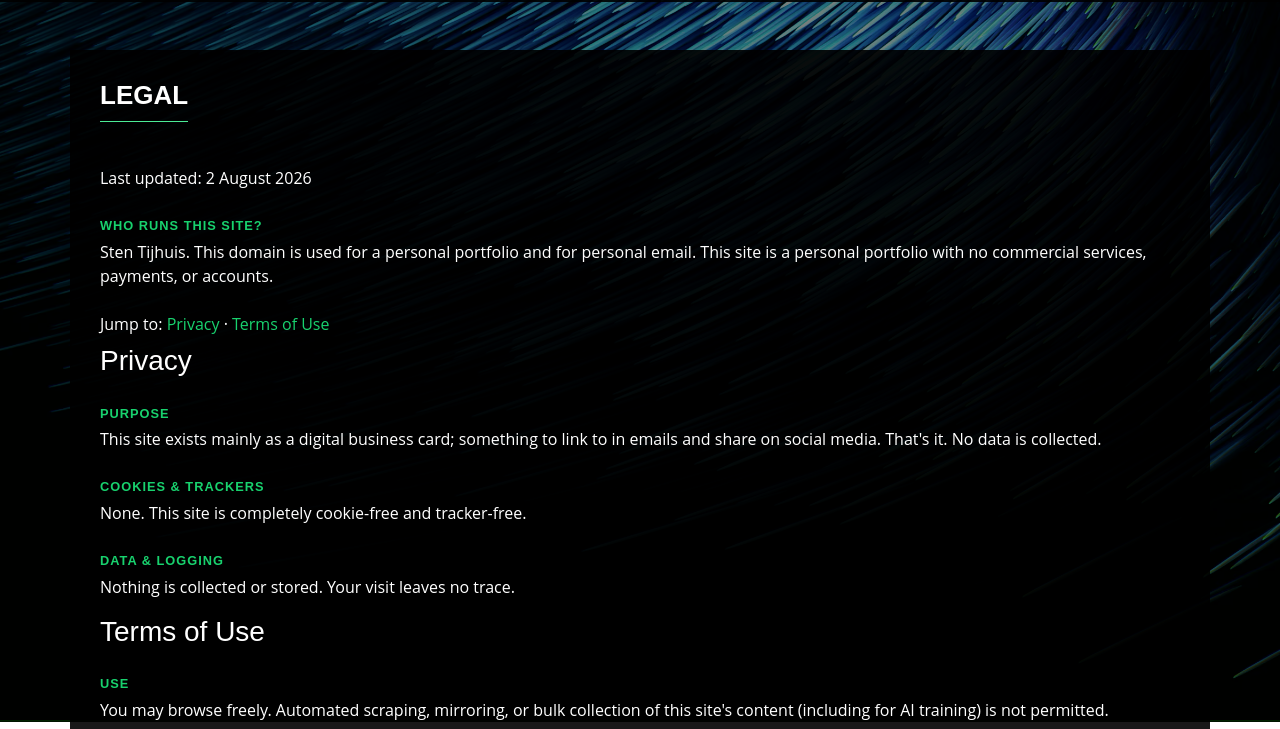
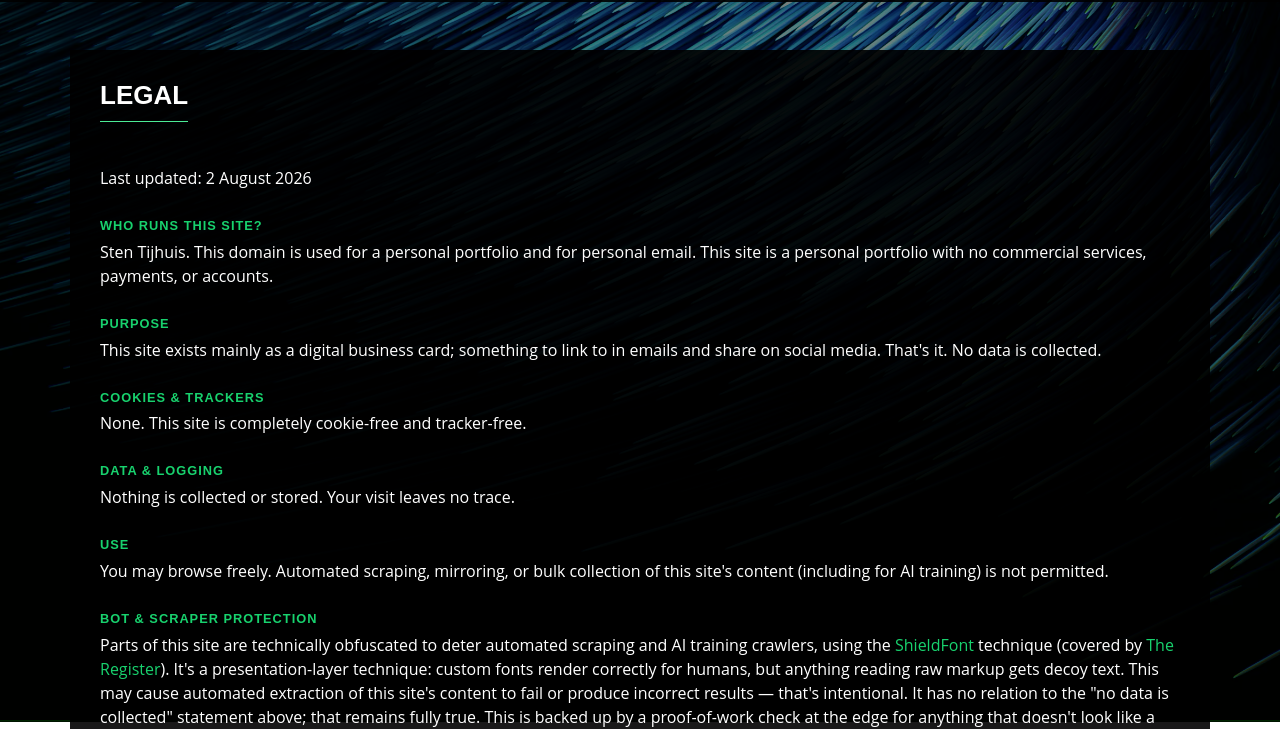
Before and after one commit to THectic-NL/StenTijhuis.nl, a plain HTML site: page webroot/legal.html in a window 1280 px wide. Shown: the part 78-807 px from the top of the page. Drawn offline with Linux system fonts and the light colour scheme.

Commit message:
Imrove formatting

```diff
--- a/webroot/legal.html
+++ b/webroot/legal.html
@@ -51,10 +51,6 @@
         <h4>Who runs this site?</h4>
         <p>Sten Tijhuis. This domain is used for a personal portfolio and for personal email. This site is a personal portfolio with no commercial services, payments, or accounts.</p>
 
-        <p class="text-muted small mt-4 mb-2">Jump to: <a href="#privacy">Privacy</a> &middot; <a href="#terms">Terms of Use</a></p>
-
-        <h3 id="privacy" class="mt-5">Privacy</h3>
-
         <h4>Purpose</h4>
         <p>This site exists mainly as a digital business card; something to link to in emails and share on social media. That's it. No data is collected.</p>
 
@@ -63,8 +59,6 @@
 
         <h4>Data &amp; logging</h4>
         <p>Nothing is collected or stored. Your visit leaves no trace.</p>
-
-        <h3 id="terms" class="mt-5">Terms of Use</h3>
 
         <h4>Use</h4>
         <p>You may browse freely. Automated scraping, mirroring, or bulk collection of this site's content (including for AI training) is not permitted.</p>
```
Also changed, not shown: webroot/index.html (+1 -2 lines).
